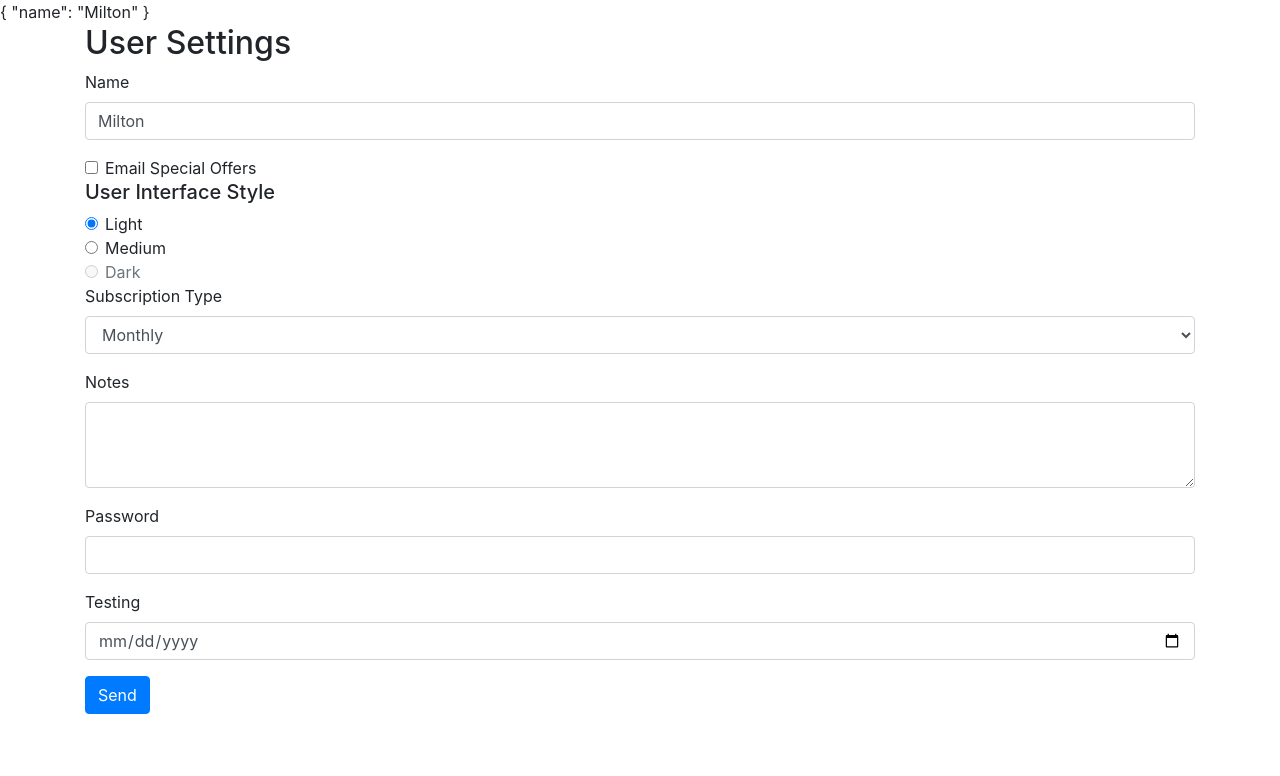
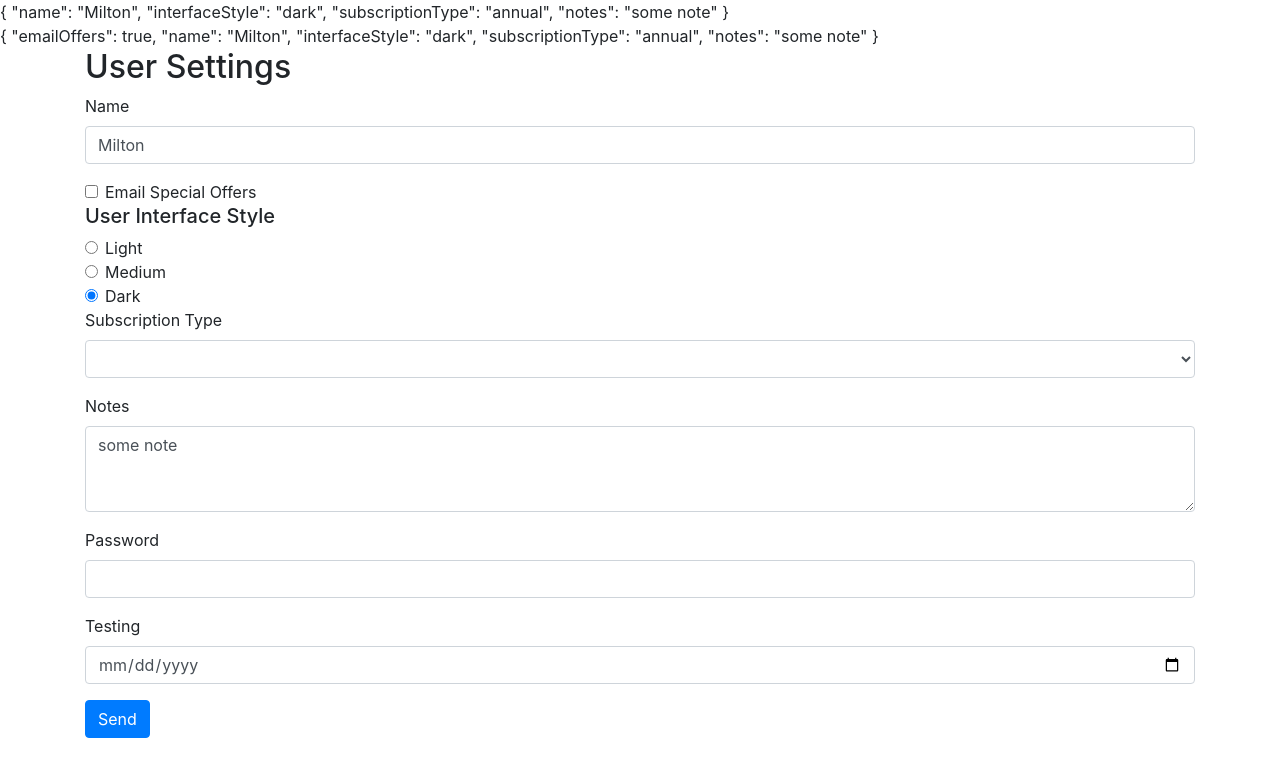
Before and after one commit to ozgursarikamis/angular-pro, an Angular app: page / in a window 1280 px wide. Shown: the top 776 px of the page. Built offline with nearby package versions, Linux system fonts and the light colour scheme.

Commit message:
[(ngModel)] : two way bindings

```diff
--- a/src/app/user-settings-form/user-settings-form.component.html
+++ b/src/app/user-settings-form/user-settings-form.component.html
@@ -1,4 +1,6 @@
 {{ form.value | json }}
+<br />
+{{ userSettings | json }}
 
 <div class="container">
 	<h2>User Settings</h2>
@@ -18,19 +20,19 @@
 		<h5>User Interface Style</h5>
 
 		<div class="form-check">
-			<input class="form-check-input" type="radio" name="exampleRadios" id="lightInterface" value="light" checked>
+			<input class="form-check-input" type="radio" name="interfaceStyle" id="lightInterface" value="light" [(ngModel)]="userSettings.interfaceStyle">
 			<label class="form-check-label" for="lightInterface">
 			  Light
 			</label>
 		  </div>
 		  <div class="form-check">
-			<input class="form-check-input" type="radio" name="exampleRadios" id="mediumInterface" value="medium">
+			<input class="form-check-input" type="radio" name="interfaceStyle" id="mediumInterface" value="medium" [(ngModel)]="userSettings.interfaceStyle">
 			<label class="form-check-label" for="mediumInterface">
 			  Medium
 			</label>
 		  </div>
 		  <div class="form-check">
-			<input class="form-check-input" type="radio" name="exampleRadios" id="darkInterface" value="dark" disabled>
+			<input class="form-check-input" type="radio" name="interfaceStyle" id="darkInterface" value="dark" [(ngModel)]="userSettings.interfaceStyle">
 			<label class="form-check-label" for="darkInterface">
 			  Dark
 			</label>
@@ -38,7 +40,7 @@
 
 		  <div class="form-group">
 			<label for="subscriptionType">Subscription Type</label>
-			<select class="form-control" id="subscriptionType">
+			<select class="form-control" name="subscriptionType" id="subscriptionType" [(ngModel)]="userSettings.subscriptionType">
 			  <option>Monthly</option>
 			  <option>Annual</option>
 			  <option>Lifetime</option>
@@ -47,7 +49,7 @@
 
 		  <div class="form-group">
 			  <label for="notes">Notes</label>
-			  <textarea id="notes" name="notes" class="form-control" rows="3"></textarea>
+			  <textarea [(ngModel)]="userSettings.notes" id="notes" name="notes" class="form-control" rows="3"></textarea>
 		  </div>
 
 		  <div class="form-group">
```
